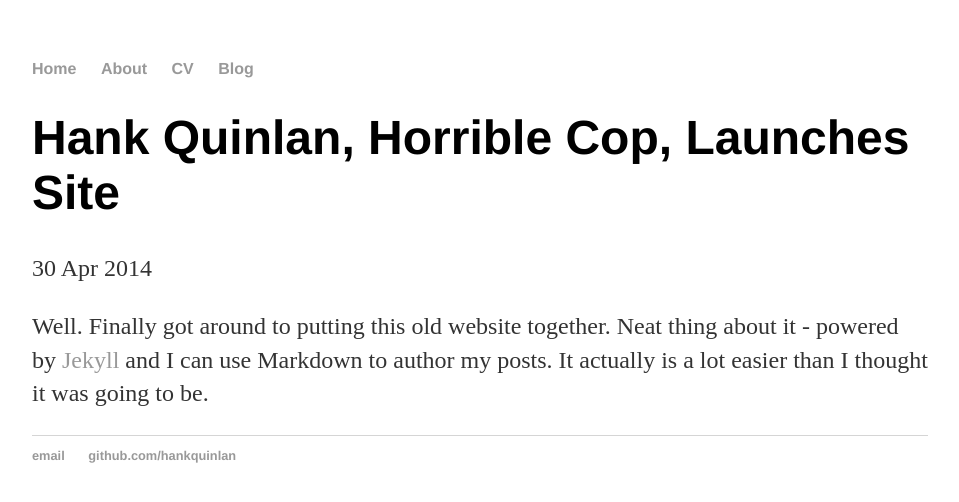
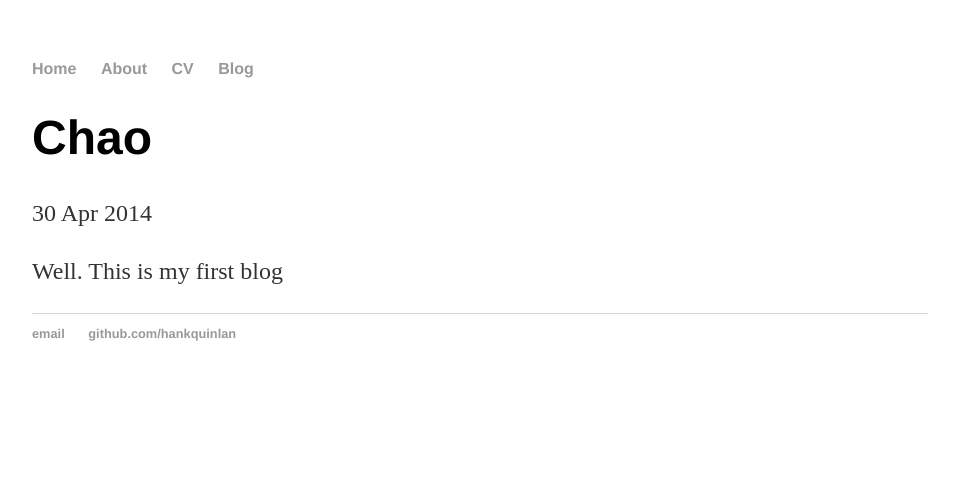
Before and after one commit to CY202125245/CY202125245.github.io, a Jekyll site: the page built from _posts/2014-04-30-hank-quinlan-site-launched.md, in a window 1280 px wide. Shown: the top 502 px of the page, without its empty margins (160-1119 px from the left). Built offline with Jekyll 4.4.1, drawn with Linux system fonts in a browser that asks for light colours.

Commit message:
Update 2014-04-30-hank-quinlan-site-launched.md

```diff
--- a/_posts/2014-04-30-hank-quinlan-site-launched.md
+++ b/_posts/2014-04-30-hank-quinlan-site-launched.md
@@ -1,7 +1,7 @@
 ---
 layout: post
-title: "Hank Quinlan, Horrible Cop, Launches Site"
+title: "Chao"
 date: 2014-04-30
 ---
 
-Well. Finally got around to putting this old website together. Neat thing about it - powered by [Jekyll](http://jekyllrb.com) and I can use Markdown to author my posts. It actually is a lot easier than I thought it was going to be.
+Well. This is my first blog
```
